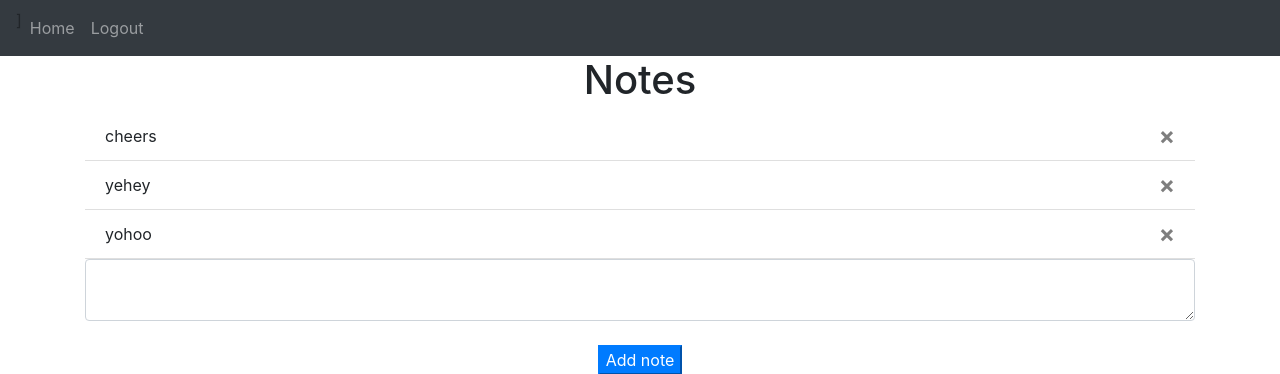
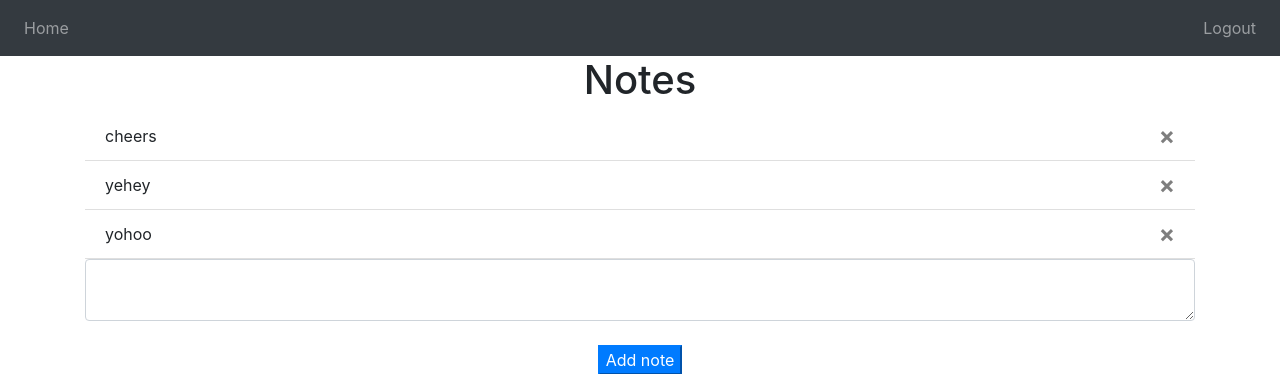
Before and after one commit to geekone29/FlaskAuth, a Flask app: page / in a window 1280 px wide. Shown: the top 374 px of the page. Run offline with Flask 3, Linux system fonts and the light colour scheme; a user stored in the database is signed in; some libraries are stand-ins or nearby versions.

Commit message:
changed nav positions

```diff
--- a/website/templates/base.html
+++ b/website/templates/base.html
@@ -28,14 +28,17 @@
         <span class="navbar-toggler-icon"></span>
       </button>
       <div class="collapse navbar-collapse" id="navbar">
-        <div class="navbar-nav">]
         {% if user.is_authenticated %}
+        <div class="navbar-nav mr-auto">
             <a class="nav-item nav-link" id="home" href="/">Home</a>
+        </div>
+        {% endif %}
+        <div class="navbar-nav ml-auto">
+            {% if user.is_authenticated %}
             <a class="nav-item nav-link" id="logout" href="/logout">Logout</a>
             {% else %}
             <a class="nav-item nav-link" id="signUp" href="/sign-up">Sign Up</a>
             <a class="nav-item nav-link" id="login" href="/login">Login</a>
-
             {% endif %}
         </div>
     </div>
```
Also changed, not shown: instance/database.db. Lines whose indentation alone changed are shown as unchanged.
